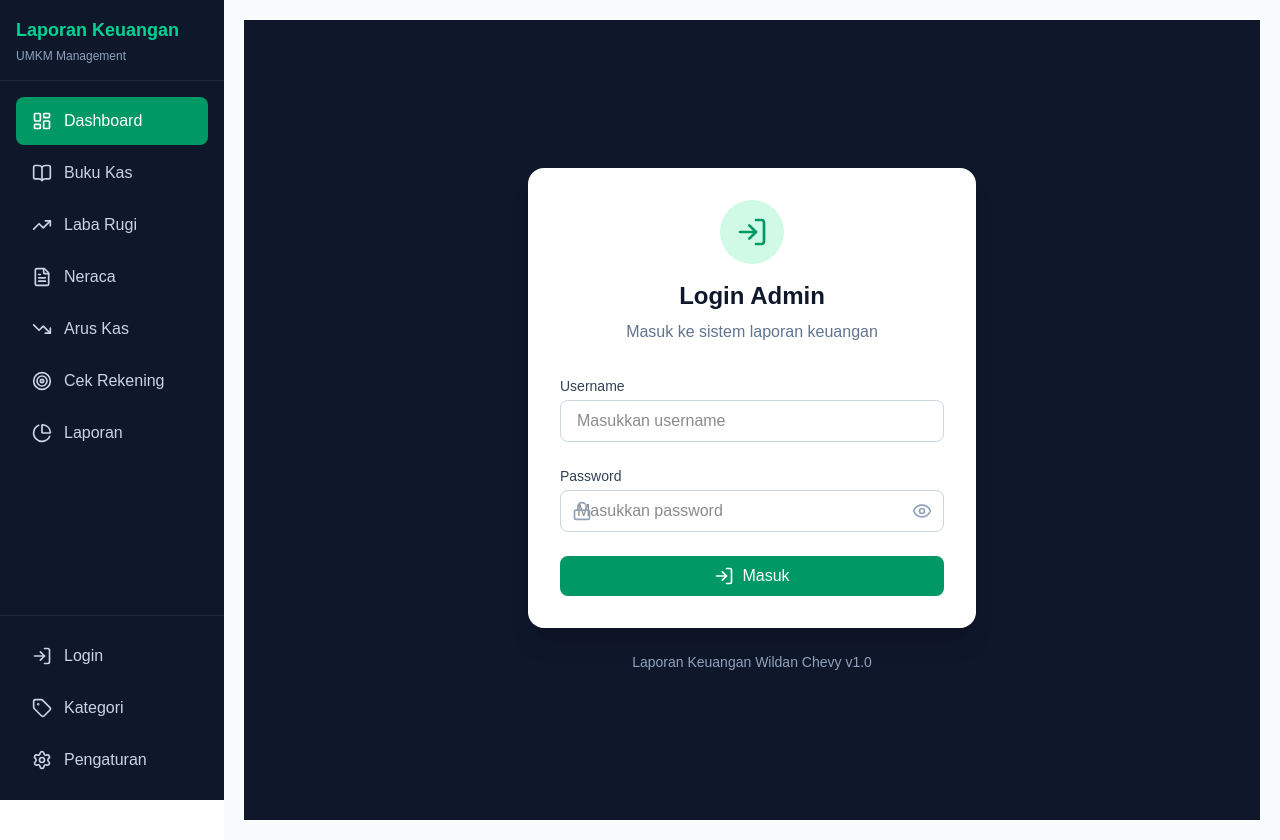
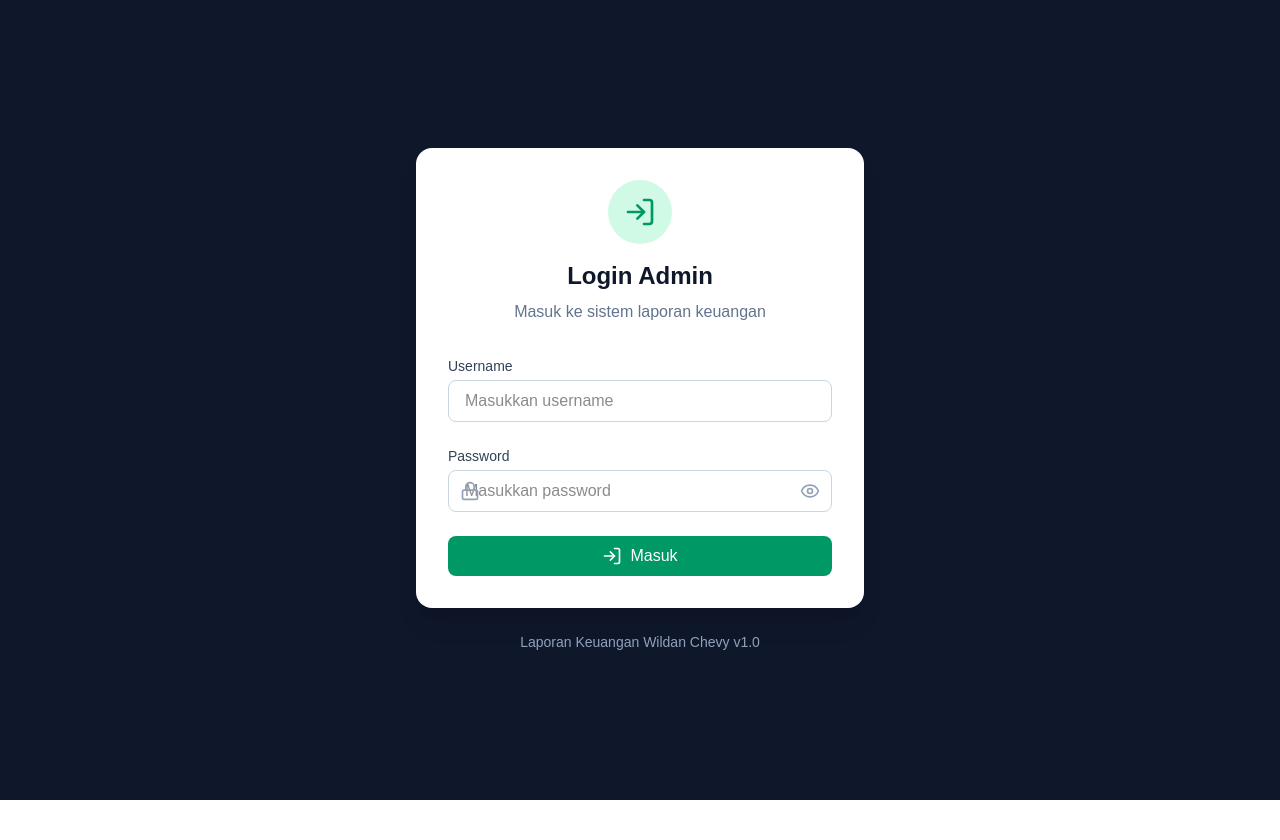
Before and after one commit to wildanrivky/laporan-keuangan-wildan, a Next.js app: page / in a window 1280 px wide. After the commit the page ends 800 px from the top, so only its background shows below. Built offline with nearby package versions, Linux system fonts and the light colour scheme.

Commit message:
Remove sidebar from login page

```diff
--- a/src/app/layout.tsx
+++ b/src/app/layout.tsx
@@ -1,6 +1,7 @@
 import type { Metadata, Viewport } from "next";
 import { Geist, Geist_Mono } from "next/font/google";
 import AppLayout from "@/components/AppLayout";
+import LayoutWrapper from "@/components/LayoutWrapper";
 import "./globals.css";
 
 const geistSans = Geist({
@@ -35,9 +36,7 @@ export default function RootLayout({
       className={`${geistSans.variable} ${geistMono.variable} h-full antialiased`}
     >
       <body className="min-h-full bg-slate-50">
-        <AppLayout>
-          {children}
-        </AppLayout>
+        <LayoutWrapper>{children}</LayoutWrapper>
       </body>
     </html>
   );
--- /dev/null
+++ b/src/components/LayoutWrapper.tsx
@@ -0,0 +1,11 @@
+'use client';
+
+import { usePathname } from 'next/navigation';
+import AppLayout from '@/components/AppLayout';
+
+export default function LayoutWrapper({ children }: { children: React.ReactNode }) {
+  const pathname = usePathname();
+  const isLoginPage = pathname === '/';
+
+  return isLoginPage ? <>{children}</> : <AppLayout>{children}</AppLayout>;
+}
```
